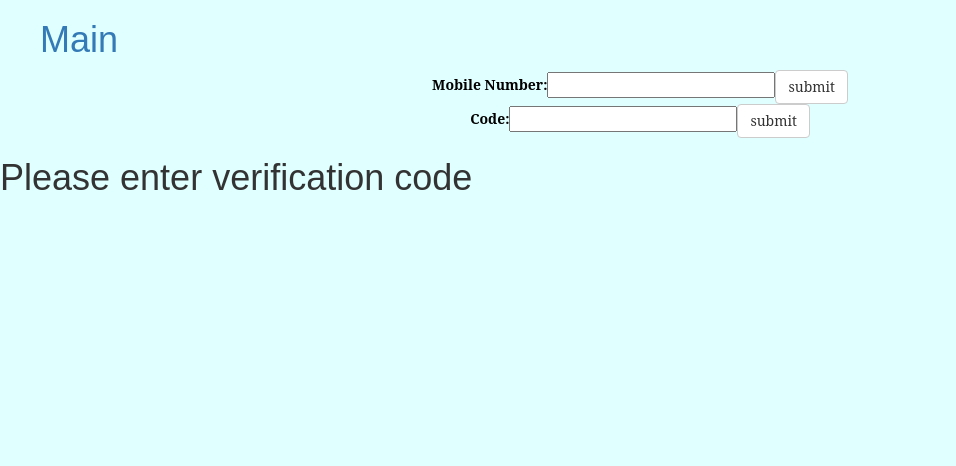
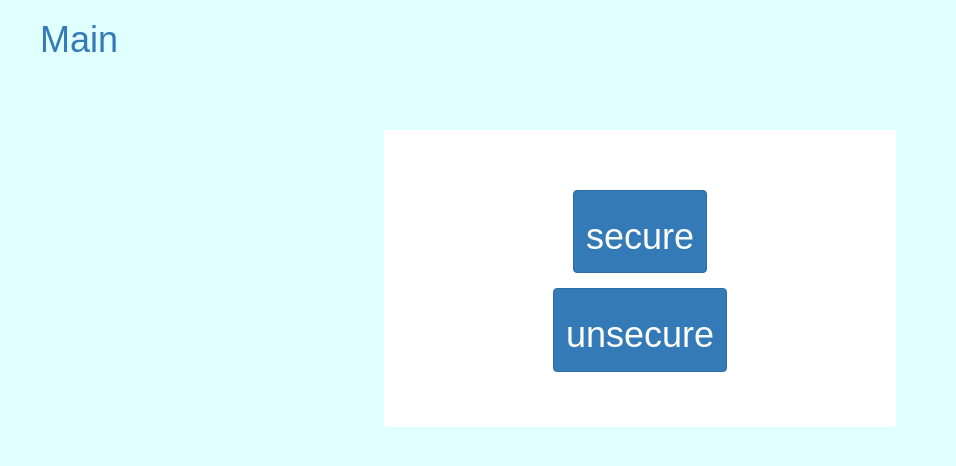
Before and after one commit to engelsj/ebusiness-blog-project, a React app in the folder React-app/: page /#/ in a window 1280 px wide. Before the commit this address led to /#/Verify. Shown: the top 466 px of the page, without its empty margins (0-956 px from the left). Built offline with nearby package versions, Linux system fonts and the light colour scheme.

Commit message:
UI changes

```diff
--- a/React-app/src/App.js
+++ b/React-app/src/App.js
@@ -6,6 +6,7 @@ import Secure from './components/login/Secure';
 import Partial from './components/login/Partial';
 
 import Verify from './components/login/Verify';
+
 
 
 import {
--- a/React-app/src/components/login/Verify.js
+++ b/React-app/src/components/login/Verify.js
@@ -1,33 +1,11 @@
 import React, { Component } from 'react';
-//import Login from '../pages/Login.js';
-import {
-    Route,
-    NavLink,
-    HashRouter
-} from "react-router-dom";
+import './login.sass';
+
 import { Row, FormGroup, FormControl, ControlLabel, Button, HelpBlock } from 'react-bootstrap';
 
 var code_to_Verify = "no number entered yet";
-var code='';
+var code = '';
 
-const Verification = () => {
-    // This is a dumb "stateless" component
-    return (
-
-        <div>
-            <form onSubmit={this.handleSubmit} >
-
-                <label>
-                    Code:
-          <input type="text" number={''} onChange={this.handleNumber} />
-                </label>
-                <input type="submit" value="enter" />
-            </form>
-
-        </div>
-
-    )
-}
 
 class Verify extends React.Component {
 
@@ -36,13 +14,14 @@ class Verify extends React.Component {
         super(props);
         this.state = {
             number: '',
-            code:'',
+            code: '',
             otpSendResponse: [],
             otpVerifyResponse: []
 
         };
         this.handleNumber = this.handleNumber.bind(this);
-        this.handleCode = this.handleNumber.bind(this);
+        this.handleCode = this.handleCode.bind(this);
+        this.handleC = this.handleC.bind(this);
 
         this.handleSubmit = this.handleSubmit.bind(this);
         this.handleSubm = this.handleSubmit.bind(this);
@@ -54,13 +33,13 @@ class Verify extends React.Component {
         code_to_Verify = this.state.number;
     }
 
-    handleCode(event) {
-
+    handleC(event) {
         this.setState({ code: event.target.value });
         code = this.state.code;
-        console.log("yeet");
     }
-    sendOtp(number){
+
+
+    sendOtp(number) {
         fetch('https://cors-anywhere.herokuapp.com/http://34.76.147.17:8080/otp/send', {
             method: 'POST',
             body: JSON.stringify({
@@ -73,18 +52,17 @@ class Verify extends React.Component {
             return response.json()
         }).then(json => {
             this.setState({
-          otpSendResponse:json
+                otpSendResponse: json
             });
         });
     }
 
-    verifyOtp(number,code){
-        console.log(code);
+    verifyOtp(number, c) {
         fetch('https://cors-anywhere.herokuapp.com/http://34.76.147.17:8080/otp/verify', {
             method: 'POST',
             body: JSON.stringify({
                 phoneNumber: number,
-        code: code,
+                code: c,
             }),
             headers: {
                 "Content-type": "application/json; charset=UTF-8"
@@ -93,34 +71,21 @@ class Verify extends React.Component {
             return response.json()
         }).then(json => {
             this.setState({
-        otpVerifyResponse:json
+                otpVerifyResponse: json
             });
         });
+        console.log(c, number);
     }
 
     handleSubmit(event) {
-console.log("a");
-
-        console.log(code_to_Verify, code);
+        this.sendOtp(this.state.number);
+        alert('number: ' + this.state.number);
         this.state = { number: '' };
-        this.sendOtp(code_to_Verify);
-        this.verifyOtp(code_to_Verify,code);
-        alert('code: ' + code_to_Verify);
         event.preventDefault();
-
     }
 
 
-    handleSubm(event) {
-        console.log("b");
 
-        code = this.state.code;
-        this.state = { code: '999' };
-        this.verifyOtp(code,code_to_Verify);
-        alert('code: ' + code);
-        event.preventDefault();
-
-    }
 
     signOut() {
         this.setState({ user: null })
@@ -134,38 +99,50 @@ console.log("a");
             }
         })
     }
+    handleCode(x) {
+        this.verifyOtp(this.state.number, this.state.code);
+        alert('code: ' + this.state.code);
+    }
+
+
+
+
+
+
 
 
 
     render() {
         return (
-            <div>
+            <div className="OTP">
+                <Row>
+                    <form onSubmit={this.handleSubmit} >
+                        <FormGroup>
+                            <ControlLabel>
+                                Mobile Number:
+                          <FormControl type="text" number={''} onChange={this.handleNumber} />
+                                <Button type="submit" value="Submit" bsStyle="primary" >send OTP</Button>
 
-                <form onSubmit={this.handleSubmit} >
-
-                    <label>
-                        Mobile Number:
-                          <input type="text" number={''} onChange={this.handleNumber} />
-                    </label>
-                                  <Button type="submit" value="Submit" >submit</Button>
+                            </ControlLabel>
+                        </FormGroup>
                     </form>
 
-                <form onSubmit={this.handleSubmit} >
+                    <form onSubmit={this.handleCode}>
+                        <FormGroup>
+                            <ControlLabel>
+                                Code:
+                        <FormControl type="text" number={''} onChange={this.handleC} />
+                                <Button type="submit" value="Submit" bsStyle="primary" >Verify</Button>
 
-<label>
-    Code:
-      <input type="text" code={''} onChange={this.handleCode} />
-</label>
-              <Button type="submit" value="Submit" >submit</Button>
+                            </ControlLabel>
+
+                        </FormGroup>
+
                     </form>
+                </Row>
 
-                <h1>Please enter verification code</h1>
-                {
-                   // <Verification
-                     //   user={this.state.user}
-                      //  onSignOut={this.signOut.bind(this)}
-                   // />
-                }
+
+
             </div>
         )
     }
--- a/React-app/src/components/login/login.sass
+++ b/React-app/src/components/login/login.sass
@@ -1,6 +1,14 @@
 .Login
     margin: 0 auto
     margin-top: 70px
-    max-width: 400px
+    max-width: 40%
     padding: 40px 40px
     background: #fff
+
+.OTP, .Home
+
+    margin: 0 auto
+    margin-top: 70px
+    max-width: 40%
+    padding: 40px 40px
+    background: #fff
--- a/React-app/src/pages/Home.jsx
+++ b/React-app/src/pages/Home.jsx
@@ -2,7 +2,8 @@
 
 import React, { Component } from "react";
 
-import { Button } from 'react-bootstrap';
+import { Button, FormGroup } from 'react-bootstrap';
+import '../components/login/login.sass';
 
 
 
@@ -25,11 +26,14 @@ class Home extends Component {
 
         return (
 
-            <div class="text-center">
+            <div class="Home">
                 <h1>
-                    <NavLink exact to="/Secure"><Button type="submit" bsStyle="primary" ><h1>secure</h1></Button></NavLink>
-
-                    <NavLink exact to="/Login"> <Button type="submit" bsStyle="primary" ><h1>unsecure</h1></Button></NavLink>
+                    <FormGroup className="text-center">
+                        <NavLink exact to="/Secure"><Button type="submit" bsStyle="primary" ><h1>secure</h1></Button></NavLink>
+                    </FormGroup>
+                    <FormGroup className="text-center">
+                        <NavLink exact to="/Login"> <Button type="submit" bsStyle="primary" ><h1>unsecure</h1></Button></NavLink>
+                    </FormGroup>
                 </h1>
             </div>
         )
```
Also changed, not shown: 1 other file (tests, documents, lock files or other folders). Lines whose indentation alone changed are shown as unchanged.
